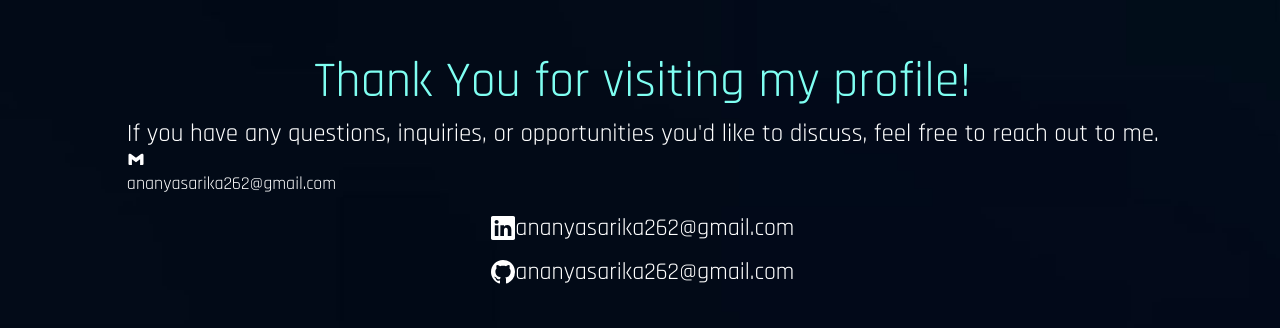
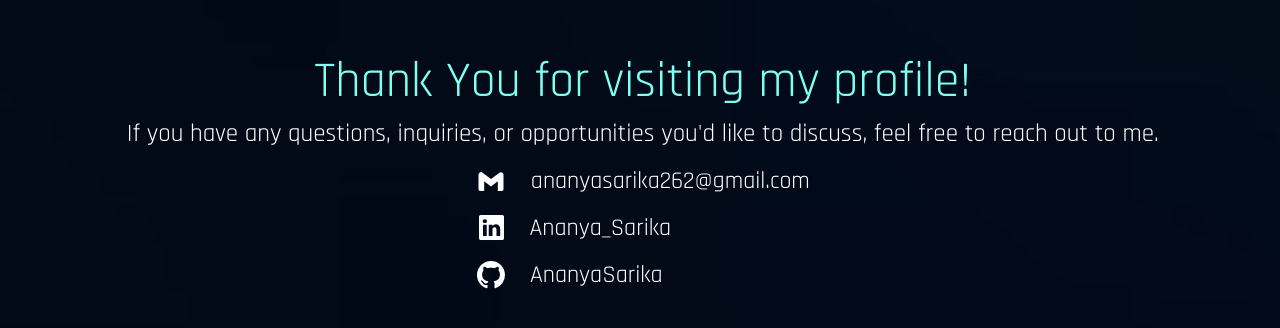
Before and after one commit to AnanyaSarika/Portfolio, a React (Create React App) app: page / in a window 1280 px wide. Shown: the part 3313-3641 px from the top of the page. Built offline with nearby package versions, Linux system fonts and the light colour scheme; a web font is replaced by a local one.

Commit message:
modified contact

```diff
--- a/src/components/contact/Contact.css
+++ b/src/components/contact/Contact.css
@@ -38,12 +38,57 @@ font-size: 1.5rem;
     margin-top:  6rem;
 }
 
-@media(max-width:1024px){
-    .email{
+
+    .mail-logo{
         font-size: 24px;
         display: flex;
-        justify-content: center;
-        align-items: center;
+        margin-right: 25px;
+        width: 30px;
+        height: 30px;
 
     }
+    .linkedIn-logo{
+        font-size: 24px;
+        display: flex;
+        margin-right: 25px;
+        margin-left: -135px;
+        width: 25px;
+        height: 25px;
+
+    }
+    .github-logo{
+        font-size: 24px;
+        display: flex;
+        margin-right: 25px;
+        margin-left: -146px;
+        width: 28px;
+        height: 28px;
+
+    }
+
+.email{
+    justify-content: center;
+    display: flex;
+    align-items: center;
+    text-align: left;
+    font-size: 24px;
+    margin-top: 15px;
 }
+
+.linkedin{
+    display: flex;
+    justify-content: center;
+    align-items: center;
+    text-align: left;
+    font-size: 24px;
+    margin-top: 15px;
+}
+.github{
+    display: flex;
+    justify-content: center;
+    align-items: center;
+    text-align: left;
+    font-size: 24px;
+    margin-top: 15px;
+
+}
--- a/src/components/contact/Contact.jsx
+++ b/src/components/contact/Contact.jsx
@@ -13,17 +13,17 @@ const Contact = () => {
       <div className='mr-5'>
                         <h1 className="contact-1 ">Thank You for visiting my profile!</h1>
                         <h1 className="contact-2 ">If you have any questions, inquiries, or opportunities you'd like to discuss, feel free to reach out to me.</h1>
-                        <div className='email '>
-                            <BiLogoGmail />
-                            <h1>ananyasarika262@gmail.com</h1>
+                        <div className='email'>
+                            <BiLogoGmail className='mail-logo' />
+                            <h1><a href='mailto:ananyasarika262@gmail.com' target="_blank">ananyasarika262@gmail.com</a></h1>
                         </div>
-                        <div className='Linkedin justify-center items-center flex mt-3 text-[24px]'>
-                            <BsLinkedin />
-                            <h1>ananyasarika262@gmail.com</h1>
+                        <div className=' linkedin'>
+                            <BsLinkedin className='linkedIn-logo'/>
+                            <h1><a href='https://www.linkedin.com/in/ananya-sarika-bb8647213/' target="_blank">Ananya_Sarika</a></h1>
                         </div>
-                        <div className='github justify-center items-center flex mt-3 text-[24px] '>
-                            <BsGithub />
-                            <h1>ananyasarika262@gmail.com</h1>
+                        <div className='github'>
+                            <BsGithub className='github-logo'/>
+                            <h1><a href='https://github.com/AnanyaSarika' target="_blank">AnanyaSarika</a></h1>
                         </div>
         </div>
       </div>
```
